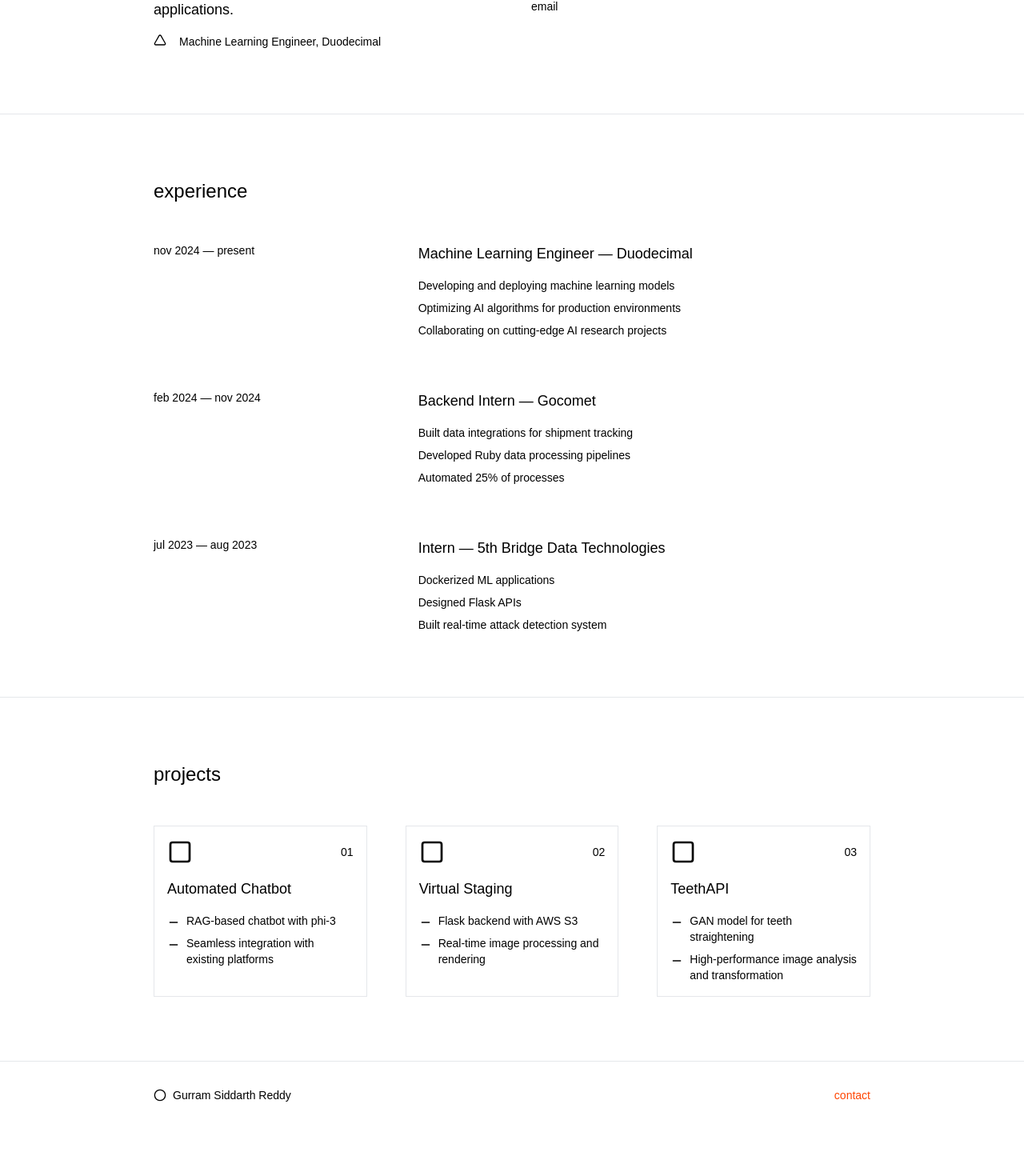
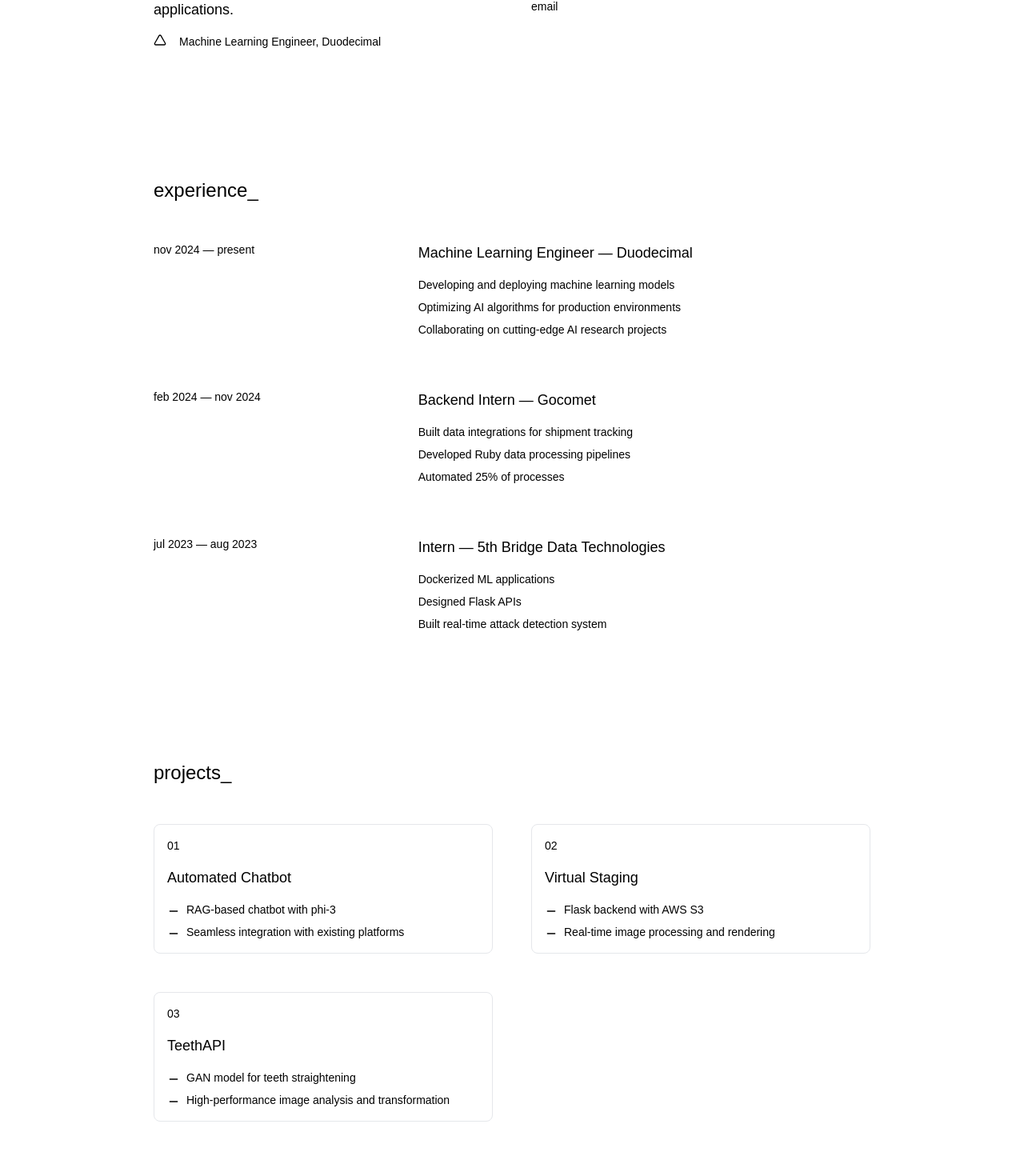
Before and after one commit to siddarthreddygsr/portfolio, a Next.js app: page / in a window 1280 px wide. Shown: the part 290-1760 px from the top of the page at 80% size. Before the commit the page ends 1701 px from the top, so only its background shows below. Built offline with nearby package versions, Linux system fonts and the light colour scheme; a web font is replaced by a local one.

Commit message:
rounded corners in project cards
Signed-off-by: Siddarthreddygsr <siddarthreddygsr@gmail.com>

```diff
--- a/src/app/globals.css
+++ b/src/app/globals.css
@@ -6,17 +6,19 @@
   --background-color: #FFF;
   --font-color: #000;
   --accent-color: #ff4400;
+  --bg-shades: #ddd;
 }
 
 .dark{
   --background-color: #000;
   --font-color: #FFF;
   --accent-color: #ff4400;
+  --bg-shades: #222;
 }
 
 body {
-  color: rgb(var(--font-color));
-  background: rgb(var(--background-color));
+  color: var(--font-color);
+  background: var(--background-color);
   -webkit-font-smoothing: antialiased;
   -moz-osx-font-smoothing: grayscale;
 }
--- a/src/app/page.tsx
+++ b/src/app/page.tsx
@@ -1,4 +1,4 @@
-import { Circle, Square, Minus, Triangle } from 'lucide-react'
+import { Circle, Minus, Triangle } from 'lucide-react'
 import Link from 'next/link'
 import MobileNav from '../components/MobileNav'
 import ThemeToggle from '../components/ThemeToggle'
@@ -79,9 +79,9 @@
         </div>
       </section>
 
-      <section id="experience" className="py-20 px-4 sm:px-6 border-t border-[var(--font-color)]/10">
+      <section id="experience" className="py-20 px-4 sm:px-6">
         <div className="container mx-auto max-w-4xl">
-          <h2 className="text-2xl mb-12">experience</h2>
+          <h2 className="text-2xl mb-12">experience_</h2>
           <div className="space-y-16">
             <div className="grid grid-cols-1 sm:grid-cols-[1fr_2fr] gap-4 sm:gap-12">
               <div className="text-sm">
@@ -126,22 +126,19 @@
         </div>
       </section>
 
-      <section id="projects" className="py-20 px-4 sm:px-6 border-t border-[var(--font-color)]/10">
+      <section id="projects" className="py-20 px-4 sm:px-6">
         <div className="container mx-auto max-w-4xl">
-          <h2 className="text-2xl mb-12">projects</h2>
-          <div className="grid grid-cols-1 sm:grid-cols-2 lg:grid-cols-3 gap-8 sm:gap-12">
+          <h2 className="text-2xl mb-12">projects_</h2>
+          <div className="grid grid-cols-1 sm:grid-cols-2 gap-8 sm:gap-12">
             {projects.map((project, index) => (
               <a
                 key={index}
                 href={project.link}
                 target="_blank"
                 rel="noopener noreferrer"
-                className="group block p-4 border border-[var(--font-color)]/10 hover:border-[var(--accent-color)] transition-colors duration-300"
+                className="group rounded-lg block p-4 border bg-[var(--background-color)] border-[var(--font-color)]/10 hover:border-[var(--accent-color)] transition-colors duration-300"
               >
                 <div className="mb-4 flex items-center justify-between">
-                  <Square
-                    className="w-8 h-8 group-hover:text-[var(--accent-color)]"
-                  />
                   <span className="text-sm text-[var(--font-color)]/60">{`0${index + 1}`}</span>
                 </div>
                 <h3 className="text-lg mb-4 group-hover:text-[var(--accent-color)]">{project.title}</h3>
```
Also changed, not shown: src/app/experimental-styles.txt (added).
